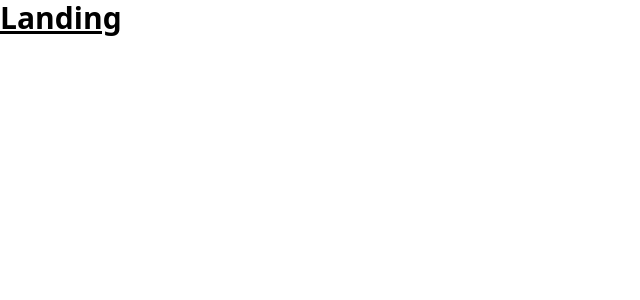
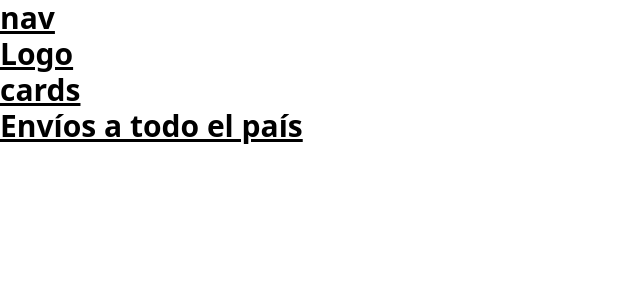
Before and after one commit to openbookpf/open-book-front, a React (Vite) app: page / in a window 1280 px wide. Shown: the top 300 px of the page, without its empty margins (0-640 px from the left). Built offline with nearby package versions, Linux system fonts and the light colour scheme.

Commit message:
components

```diff
--- a/src/App.jsx
+++ b/src/App.jsx
@@ -1,14 +1,13 @@
-import { BrowserRouter as Router, Route, Routes } from 'react-router-dom';
-import Landing from './views/Landing/Landing';
+import { Route, Routes } from 'react-router-dom';
+import Home from './views/Home/Home';
 
 function App() {
   return (
     <div className="text-3xl font-bold underline">
-      <Router>
+        {/* <NavBar/> */}
         <Routes>
-          <Route path='/' element={<Landing/>}/>
+          <Route path='/' element={<Home/>}/>
         </Routes>
-      </Router>
     </div>
   )
 }
--- /dev/null
+++ b/src/components/Card/Card.jsx
@@ -0,0 +1,9 @@
+import React from 'react'
+
+const Card = () => {
+  return (
+    <div>Card</div>
+  )
+}
+
+export default Card
--- /dev/null
+++ b/src/components/Cards/Cards.jsx
@@ -0,0 +1,9 @@
+import React from 'react'
+
+const Cards = () => {
+  return (
+    <div>Cards</div>
+  )
+}
+
+export default Cards
--- /dev/null
+++ b/src/components/NavBar/NavBar.jsx
@@ -0,0 +1,9 @@
+import React from 'react'
+
+const NavBar = () => {
+  return (
+    <div>NavBar</div>
+  )
+}
+
+export default NavBar
--- a/src/main.jsx
+++ b/src/main.jsx
@@ -2,10 +2,11 @@ import React from 'react'
 import ReactDOM from 'react-dom/client'
 import App from './App.jsx'
 import './index.css'
+import { BrowserRouter } from 'react-router-dom'
 
 
 ReactDOM.createRoot(document.getElementById('root')).render(
-  <React.StrictMode>
+  <BrowserRouter>
     <App />
-  </React.StrictMode>,
+  </BrowserRouter>,
 )
--- /dev/null
+++ b/src/views/Cart/Cart.jsx
@@ -0,0 +1,9 @@
+import React from 'react'
+
+const Cart = () => {
+  return (
+    <div>Cart</div>
+  )
+}
+
+export default Cart
--- /dev/null
+++ b/src/views/Detail/Detail.jsx
@@ -0,0 +1,9 @@
+import React from 'react'
+
+const Detail = () => {
+  return (
+    <div>Detail</div>
+  )
+}
+
+export default Detail
--- /dev/null
+++ b/src/views/Home/Home.jsx
@@ -0,0 +1,19 @@
+import React from 'react'
+
+const Home = () => {
+  return (
+    <>
+      <>nav</>
+      <div>
+        <div class="">Logo</div>
+        <div class="">cards</div>
+        {/* <Cards/> */}
+      </div>
+      <footer>
+        <div>Envíos a todo el país</div>
+      </footer>
+    </>
+  )
+}
+
+export default Home
--- a/src/views/Landing/Landing.jsx
+++ /dev/null
@@ -1,9 +0,0 @@
-import React from 'react'
-
-const Landing = () => {
-  return (
-    <div>Landing</div>
-  )
-}
-
-export default Landing
--- /dev/null
+++ b/src/views/RegisterForm/RegisterForm.jsx
@@ -0,0 +1,9 @@
+import React from 'react'
+
+const RegisterForm = () => {
+  return (
+    <div>RegisterForm</div>
+  )
+}
+
+export default RegisterForm
```
